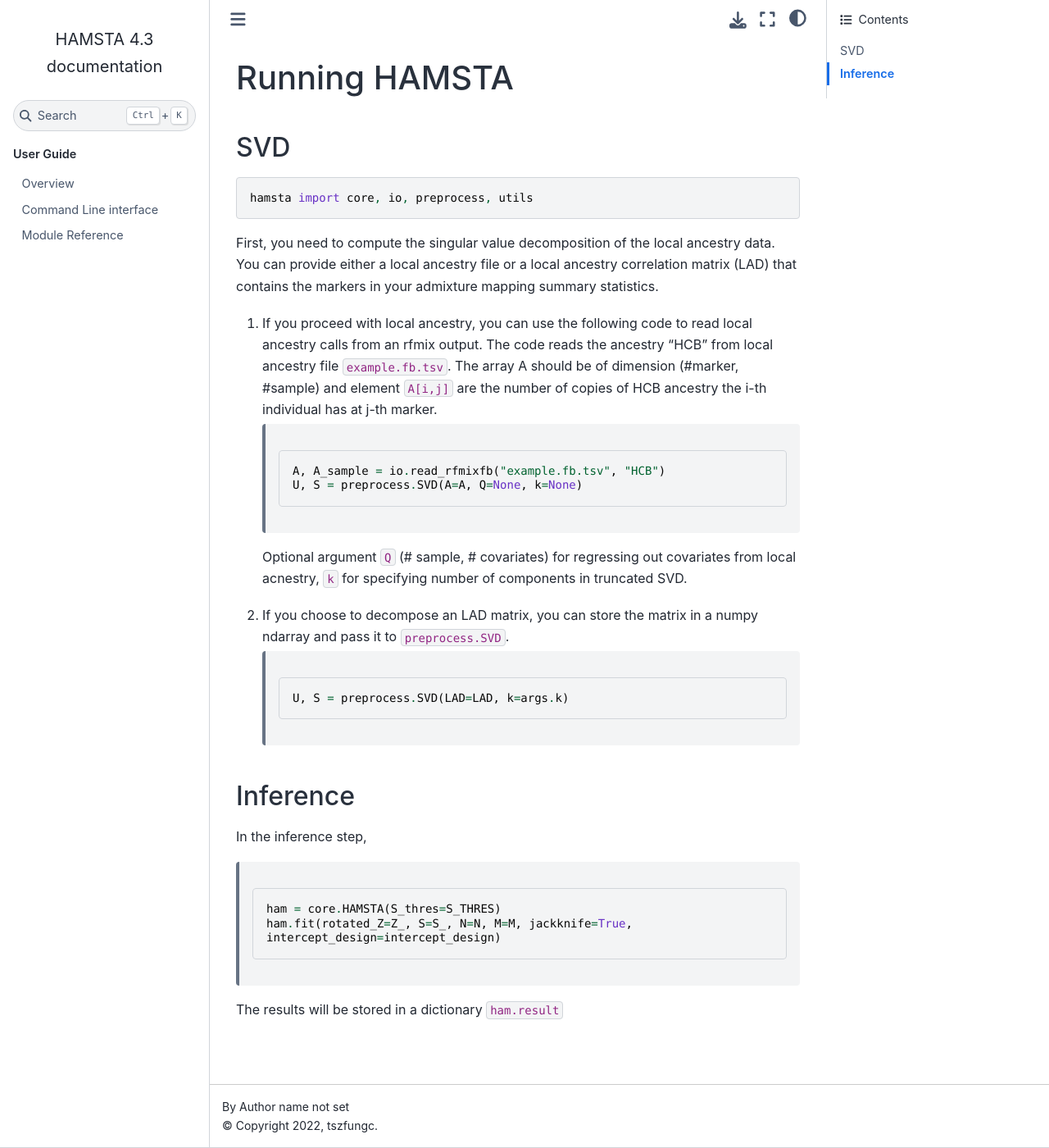
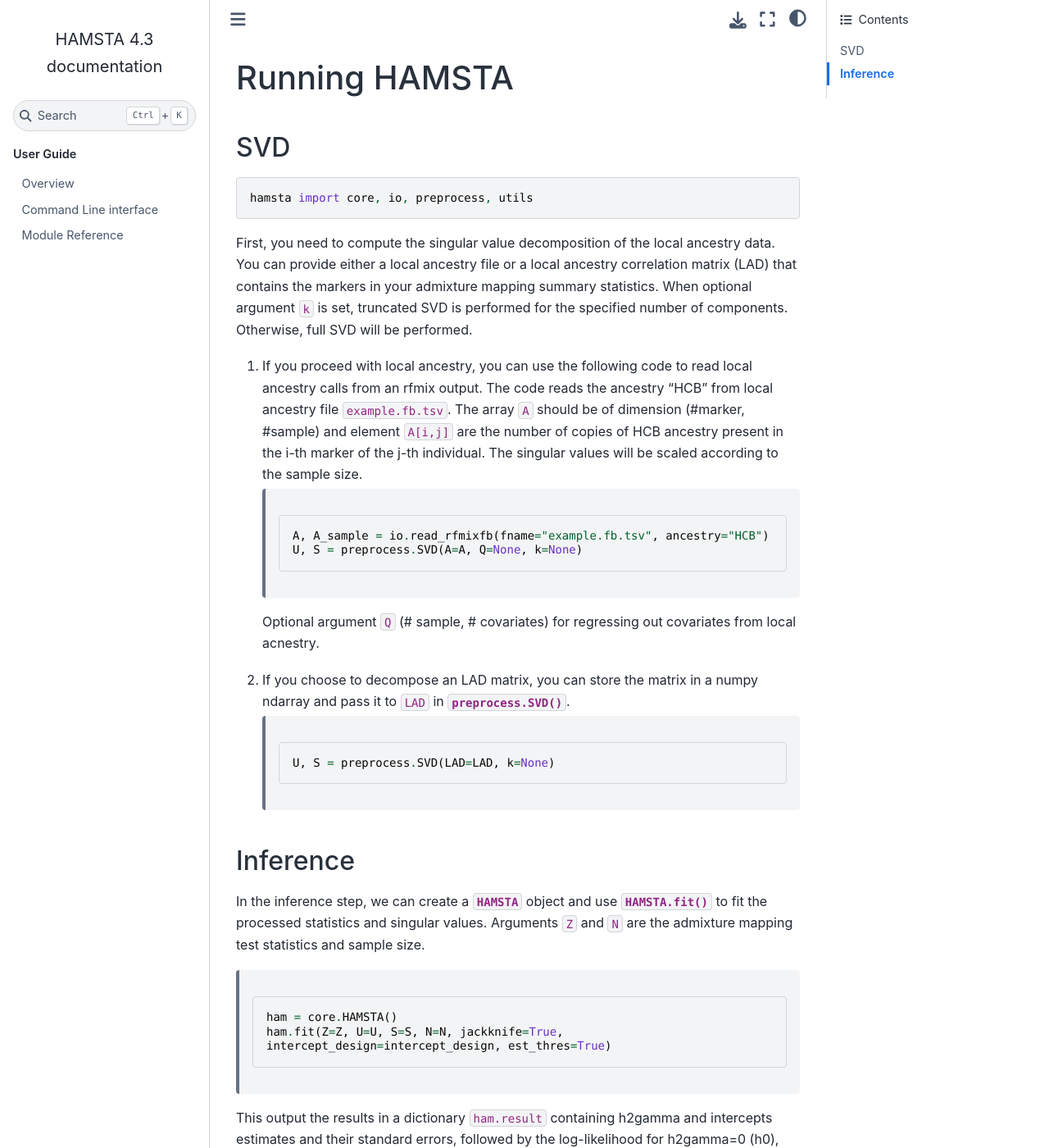
Before and after one commit to tszfungc/HAMSTA, a Sphinx documentation site: the page built from docs/function.rst, in a window 1280 px wide and 1400 px high. Shown: the whole window at 82% size. Built offline with Sphinx 7.4.7 and the Sphinx Book theme 1.1.4, drawn with Linux system fonts in a browser that asks for light colours; some of the changed text lies outside the part shown.

Commit message:
Docs updates

```diff
--- a/docs/api.rst
+++ b/docs/api.rst
@@ -2,7 +2,7 @@
 API reference
 =============
 
-.. currentmodule:: hamsta
+.. currentmodule:: hamsta.core
 
 HAMSTA
 ======
--- a/docs/function.rst
+++ b/docs/function.rst
@@ -11,37 +11,56 @@ SVD
     hamsta import core, io, preprocess, utils
 
 First, you need to compute the singular value decomposition of the local ancestry data. You can provide either a local ancestry file or a local ancestry correlation matrix (LAD) that contains the markers in your admixture mapping summary statistics.
+When optional argument ``k`` is set, truncated SVD is performed for the specified number of components. Otherwise, full SVD will be performed.
 
-1) If you proceed with local ancestry, you can use the following code to read local ancestry calls from an rfmix output. The code reads the ancestry "HCB" from local ancestry file ``example.fb.tsv``. The array A should be of dimension (#marker, #sample) and element ``A[i,j]`` are the number of copies of HCB ancestry the i-th individual has at j-th marker.
+
+1) If you proceed with local ancestry, you can use the following code to read local ancestry calls from an rfmix output. The code reads the ancestry "HCB" from local ancestry file ``example.fb.tsv``. The array ``A`` should be of dimension (#marker, #sample) and element ``A[i,j]`` are the number of copies of HCB ancestry present in the i-th marker of the j-th individual. The singular values will be scaled according to the sample size.
 
 
     .. code-block:: python
 
-        A, A_sample = io.read_rfmixfb("example.fb.tsv", "HCB")
+        A, A_sample = io.read_rfmixfb(fname="example.fb.tsv", ancestry="HCB")
         U, S = preprocess.SVD(A=A, Q=None, k=None)
 
 
 
-   Optional argument ``Q`` (# sample, # covariates) for regressing out covariates from local acnestry, ``k`` for specifying number of components in truncated SVD.
+   Optional argument ``Q`` (# sample, # covariates) for regressing out covariates from local acnestry.
 
-2) If you choose to decompose an LAD matrix, you can store the matrix in a numpy ndarray and pass it to ``preprocess.SVD``.
+
+2) If you choose to decompose an LAD matrix, you can store the matrix in a numpy ndarray and pass it to ``LAD`` in :func:`.preprocess.SVD`.
 
 
     .. code-block:: python
 
-        U, S = preprocess.SVD(LAD=LAD, k=args.k)
+        U, S = preprocess.SVD(LAD=LAD, k=None)
 
 
 *********
 Inference
 *********
 
-In the inference step,
+In the inference step, we can create a :class:`.HAMSTA` object and use :func:`.HAMSTA.fit` to fit the processed statistics and singular values. Arguments ``Z`` and ``N`` are the admixture mapping test statistics and sample size.
 
 
     .. code-block:: python
 
-        ham = core.HAMSTA(S_thres=S_THRES)
-        ham.fit(rotated_Z=Z_, S=S_, N=N, M=M, jackknife=True, intercept_design=intercept_design)
+        ham = core.HAMSTA()
+        ham.fit(Z=Z, U=U, S=S, N=N, jackknife=True, intercept_design=intercept_design, est_thres=True)
 
-The results will be stored in a dictionary ``ham.result``
+This output the results in a dictionary ``ham.result`` containing h2gamma and intercepts estimates and their standard errors, followed by the log-likelihood for h2gamma=0 (h0), single intercept (h1_sintcpt) and multiple intercepts (h1_mintcpt) and the p-values for testing h2gamma and intercept. Based on the LAD and estimated intercept, a significance threshold corresponding to family-wise error rate of 0.05 is provided.
+
+
+Example result:
+::
+
+    h2gamma     [0.03280452]
+    h2gamam_SE  [2.05591325e-12]
+    intercepts      [0.97167965]
+    intercepts_SE   [1.84471781e-07]
+    mean_intercept  0.9716796462662657
+    h0      -27125.71904267748
+    h1_sintcpt      -26519.959294116295
+    h1_mintcpt      -26505.393609470648
+    p_h2gamma   0.0000e+00
+    p_intercept     8.7520e-01
+    thres   0.0001467017385257119
```
